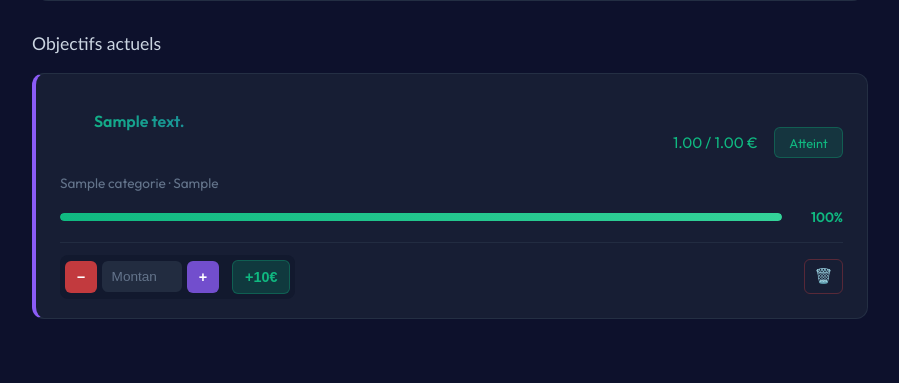
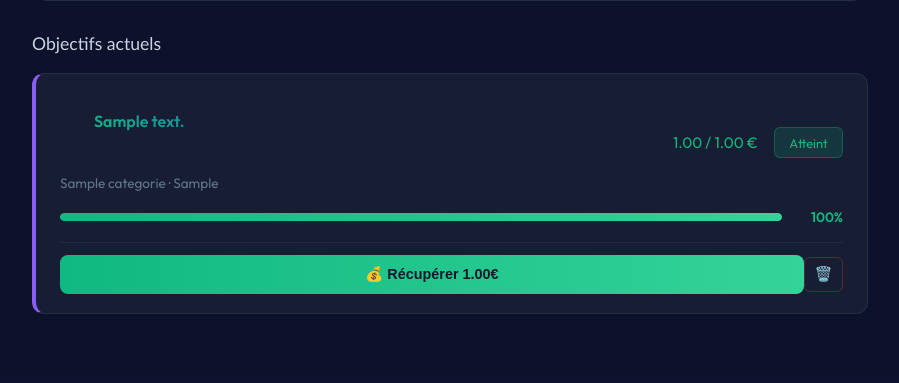
Before and after one commit to aferrah/Budgeometre, a Flask app: page /mes-objectifs in a window 1280 px wide. Shown: the part 876-1259 px from the top of the page, without its empty margins (190-1089 px from the left). After the commit the page ends 1190 px from the top, so only its background shows below. Run offline with Flask 3, Linux system fonts and the light colour scheme; tables that the repository leaves empty hold one stand-in row (values such as "Sample post"); some web fonts are replaced.

Commit message:
Update première version de objectif

```diff
--- a/app.py
+++ b/app.py
@@ -2,13 +2,13 @@ from flask import Flask, render_template, request, redirect, url_for, flash
 from flask_sqlalchemy import SQLAlchemy
 from datetime import datetime
 from sqlalchemy import func
-
 
 app = Flask(__name__)
 
 app.config["SQLALCHEMY_DATABASE_URI"] = "sqlite:///budget.db"
 app.config["SQLALCHEMY_TRACK_MODIFICATIONS"] = False
 app.config["SECRET_KEY"] = "budgeometre_secret_2025"
+
 db = SQLAlchemy(app)
 
 
@@ -51,15 +51,14 @@ class Objectif(db.Model):
     __tablename__ = "OBJECTIF"
     idObjectif = db.Column(db.Integer, primary_key=True)
     montant = db.Column(db.Numeric(15, 2), nullable=False)
-    epargne_actuelle = db.Column(db.Numeric(15, 2), default=0)  # NOUVEAU
+    epargne_actuelle = db.Column(db.Numeric(15, 2), default=0)
     description = db.Column(db.String(255))
-    frequence = db.Column(db.String(20))  # ex: mensuel, annuel
+    frequence = db.Column(db.String(20))
     dateDebut = db.Column(db.DateTime)
     dateFin = db.Column(db.DateTime)
     idCategorie = db.Column(db.Integer, db.ForeignKey("CATEGORIE.idCategorie"), nullable=False)
 
     categorie = db.relationship("Categorie", back_populates="objectifs")
-
 
     def __repr__(self):
         return f"<Objectif {self.description} {self.montant}>"
@@ -71,18 +70,16 @@ def home():
         Transaction.query.order_by(Transaction.dateTransaction.desc()).limit(10).all()
     )
 
-    # Total des revenus (montants positifs)
     total_revenus = db.session.query(
         db.func.coalesce(db.func.sum(Transaction.montant), 0)
     ).filter(Transaction.montant > 0).scalar()
 
-    # Total des dépenses (montants négatifs, on prend la valeur absolue)
     total_depenses_raw = db.session.query(
         db.func.coalesce(db.func.sum(Transaction.montant), 0)
     ).filter(Transaction.montant < 0).scalar()
 
     total_revenus = float(total_revenus)
-    total_depenses = float(-total_depenses_raw)  # Valeur positive pour l'affichage
+    total_depenses = float(-total_depenses_raw)
     argentActuel = total_revenus - total_depenses
 
     return render_template(
@@ -97,11 +94,9 @@ def home():
 @app.route("/add-expense", methods=["GET", "POST"])
 def add_expense():
     if request.method == "GET":
-        # fournir la liste des catégories pour le select
         categories = Categorie.query.order_by(Categorie.nom).all()
         return render_template("add-expense.html", categories=categories)
 
-    # POST : créer une transaction depuis le formulaire
     titre = request.form.get("label") or "Dépense"
     montant_raw = request.form.get("amount") or "0"
     type_transaction = request.form.get("type", "depense")
@@ -133,7 +128,6 @@ def add_expense():
         except Exception:
             categorie = None
 
-    # Si aucune catégorie sélectionnée ou trouvée, créer/attribuer une catégorie 'Autre'
     if not categorie:
         categorie = Categorie.query.filter_by(nom="Autre").first()
         if not categorie:
@@ -206,51 +200,6 @@ def list_transactions():
         lignes.append(f"{t.dateTransaction} - {t.titre} : {t.montant}€ (cat: {t.categorie.nom})")
     return "<br>".join(lignes) if lignes else "Aucune transaction pour l'instant."
 
-'''@app.route("/mes-depenses", methods=["GET", "POST"])
-def mes_depenses():
-    # --- 1) Traitement du formulaire (POST) ---
-    if request.method == "POST":
-        titre = request.form.get("titre")
-        montant = request.form.get("montant")
-        categorie_id = request.form.get("idCategorie")
-
-        # Vérification basique
-        if not titre or not montant or not categorie_id:
-            return "Erreur : tous les champs sont obligatoires.", 400
-
-        # Validation des types
-        try:
-            montant = float(montant)
-            categorie_id = int(categorie_id)
-        except ValueError:
-            return "Erreur : montant ou catégorie invalide.", 400
-
-        # Création de la transaction
-        nouvelle_transaction = Transaction(
-            titre=titre,
-            montant=montant,
-            idCategorie=categorie_id
-        )
-        db.session.add(nouvelle_transaction)
-        db.session.commit()
-
-        # Redirection après ajout
-        return redirect(url_for("mes_depenses"))
-
-    # --- 2) Affichage (GET) ---
-    transactions = (
-        Transaction.query
-        .order_by(Transaction.dateTransaction.desc())
-        .all()
-    )
-    categories = Categorie.query.order_by(Categorie.nom).all()
-
-    return render_template(
-        "mes_depenses.html",
-        transactions=transactions,
-        categories=categories
-    )'''
-
 
 @app.route("/dashboard")
 def budget_dashboard():
@@ -259,7 +208,6 @@ def budget_dashboard():
 
     now = datetime.utcnow()
 
-    # Fonction helper pour calculer les stats d'une période
     def get_stats(start_date, end_date=None):
         query_dep = db.session.query(func.coalesce(func.sum(Transaction.montant), 0)).filter(
             Transaction.montant < 0,
@@ -275,20 +223,16 @@ def budget_dashboard():
 
         return float(-query_dep.scalar()), float(query_rev.scalar())
 
-    # Stats par mois
     start_month = datetime(now.year, now.month, 1)
     dep_mois, rev_mois = get_stats(start_month)
 
-    # Stats par trimestre
     trimestre = (now.month - 1) // 3
     start_quarter = datetime(now.year, trimestre * 3 + 1, 1)
     dep_trim, rev_trim = get_stats(start_quarter)
 
-    # Stats par année
     start_year = datetime(now.year, 1, 1)
     dep_annee, rev_annee = get_stats(start_year)
 
-    # Dépenses par catégorie (pour chaque période)
     def get_depenses_par_cat(start_date):
         result = (
             db.session.query(Categorie.nom, func.coalesce(func.sum(Transaction.montant), 0))
@@ -303,12 +247,10 @@ def budget_dashboard():
     cat_trim = get_depenses_par_cat(start_quarter)
     cat_annee = get_depenses_par_cat(start_year)
 
-    # Mapping nom -> id et couleur
     all_categories = Categorie.query.all()
     categories_ids = {cat.nom: cat.idCategorie for cat in all_categories}
     categories_colors = {cat.nom: cat.couleur or '#8b5cf6' for cat in all_categories}
 
-    # Objectifs (basé sur le mois)
     objectifs = Objectif.query.all()
     nb_objectifs = len(objectifs)
     objectifs_respectes = 0
@@ -322,7 +264,6 @@ def budget_dashboard():
             objectifs_respectes += 1
     ratio_objectifs = int(round(100 * objectifs_respectes / nb_objectifs)) if nb_objectifs > 0 else 0
 
-    # Évolution 6 mois
     evol_mois_labels, evol_mois_dep, evol_mois_rev = [], [], []
     for i in range(5, -1, -1):
         d = now - timedelta(days=i * 30)
@@ -333,7 +274,6 @@ def budget_dashboard():
         evol_mois_dep.append(dep)
         evol_mois_rev.append(rev)
 
-    # Évolution 4 trimestres
     evol_trim_labels, evol_trim_dep, evol_trim_rev = [], [], []
     for i in range(3, -1, -1):
         t = (now.month - 1) // 3 + 1 - i
@@ -348,7 +288,6 @@ def budget_dashboard():
         evol_trim_dep.append(dep)
         evol_trim_rev.append(rev)
 
-    # Évolution 3 années
     evol_annee_labels, evol_annee_dep, evol_annee_rev = [], [], []
     for i in range(2, -1, -1):
         a = now.year - i
@@ -359,19 +298,13 @@ def budget_dashboard():
 
     return render_template(
         "budget-dashboard.html",
-        # Stats mois
         dep_mois=dep_mois, rev_mois=rev_mois, solde_mois=rev_mois - dep_mois, cat_mois=cat_mois,
-        # Stats trimestre
         dep_trim=dep_trim, rev_trim=rev_trim, solde_trim=rev_trim - dep_trim, cat_trim=cat_trim,
-        # Stats année
         dep_annee=dep_annee, rev_annee=rev_annee, solde_annee=rev_annee - dep_annee, cat_annee=cat_annee,
-        # Objectifs
         objectifs_respectes=objectifs_respectes, nb_objectifs=nb_objectifs, ratio_objectifs=ratio_objectifs,
-        # Évolution
         evol_mois_labels=evol_mois_labels, evol_mois_dep=evol_mois_dep, evol_mois_rev=evol_mois_rev,
         evol_trim_labels=evol_trim_labels, evol_trim_dep=evol_trim_dep, evol_trim_rev=evol_trim_rev,
         evol_annee_labels=evol_annee_labels, evol_annee_dep=evol_annee_dep, evol_annee_rev=evol_annee_rev,
-        # Catégories IDs et couleurs
         categories_ids=categories_ids,
         categories_colors=categories_colors,
     )
@@ -379,7 +312,6 @@ def budget_dashboard():
 
 @app.route("/mes-objectifs", methods=["GET", "POST"])
 def mes_objectifs():
-    # --- POST : ajout d'un objectif ---
     if request.method == "POST":
         montant_str = request.form.get("montant")
         categorie_str = request.form.get("categorie")
@@ -410,7 +342,6 @@ def mes_objectifs():
 
         return redirect(url_for("mes_objectifs"))
 
-    # --- GET : afficher la page ---
     objectifs = Objectif.query.all()
     categories = Categorie.query.all()
 
@@ -459,12 +390,31 @@ def ajouter_epargne(id):
         flash(f"Solde insuffisant ! Vous avez {solde_actuel:.2f}€ disponible.", "error")
         return redirect(url_for("mes_objectifs", _anchor=f"objectif-{id}"))
 
+    # Créer ou récupérer la catégorie "Épargne"
+    cat_epargne = Categorie.query.filter_by(nom="Épargne").first()
+    if not cat_epargne:
+        cat_epargne = Categorie(nom="Épargne", description="Transferts vers épargne", couleur="#f59e0b")
+        db.session.add(cat_epargne)
+        db.session.commit()
+
+    # Créer une transaction négative (retrait du solde)
+    transaction = Transaction(
+        montant=-montant,
+        titre=f"Épargne: {objectif.description or 'Objectif'}",
+        commentaire=f"Transfert vers objectif d'épargne",
+        dateTransaction=datetime.utcnow(),
+        idCategorie=cat_epargne.idCategorie
+    )
+    db.session.add(transaction)
+
+    # Ajouter à l'épargne de l'objectif
     if objectif.epargne_actuelle is None:
         objectif.epargne_actuelle = 0
     objectif.epargne_actuelle = float(objectif.epargne_actuelle) + montant
+
     db.session.commit()
 
-    flash(f"{montant:.2f}€ ajouté à votre objectif !", "success")
+    flash(f"{montant:.2f}€ transféré vers votre épargne !", "success")
     return redirect(url_for("mes_objectifs", _anchor=f"objectif-{id}"))
 
 
@@ -473,25 +423,113 @@ def retirer_epargne(id):
     objectif = Objectif.query.get_or_404(id)
     montant_str = request.form.get("montant")
 
-    if montant_str:
-        try:
-            montant = float(montant_str)
-            if objectif.epargne_actuelle is None:
-                objectif.epargne_actuelle = 0
-            nouvelle_valeur = float(objectif.epargne_actuelle) - montant
-            objectif.epargne_actuelle = max(0, nouvelle_valeur)
-            db.session.commit()
-        except ValueError:
-            pass
+    if not montant_str:
+        return redirect(url_for("mes_objectifs", _anchor=f"objectif-{id}"))
 
+    try:
+        montant = float(montant_str)
+    except ValueError:
+        return redirect(url_for("mes_objectifs", _anchor=f"objectif-{id}"))
+
+    epargne_actuelle = float(objectif.epargne_actuelle) if objectif.epargne_actuelle else 0
+
+    if montant > epargne_actuelle:
+        flash(f"Épargne insuffisante ! Vous avez {epargne_actuelle:.2f}€ dans cet objectif.", "error")
+        return redirect(url_for("mes_objectifs", _anchor=f"objectif-{id}"))
+
+    # Créer ou récupérer la catégorie "Épargne"
+    cat_epargne = Categorie.query.filter_by(nom="Épargne").first()
+    if not cat_epargne:
+        cat_epargne = Categorie(nom="Épargne", description="Transferts vers épargne", couleur="#f59e0b")
+        db.session.add(cat_epargne)
+        db.session.commit()
+
+    # Créer une transaction positive (retour vers solde)
+    transaction = Transaction(
+        montant=montant,
+        titre=f"Retrait épargne: {objectif.description or 'Objectif'}",
+        commentaire=f"Retrait depuis objectif d'épargne",
+        dateTransaction=datetime.utcnow(),
+        idCategorie=cat_epargne.idCategorie
+    )
+    db.session.add(transaction)
+
+    # Retirer de l'épargne
+    objectif.epargne_actuelle = epargne_actuelle - montant
+
+    db.session.commit()
+
+    flash(f"{montant:.2f}€ retransféré vers votre solde !", "success")
     return redirect(url_for("mes_objectifs", _anchor=f"objectif-{id}"))
+
+
+@app.route("/objectif/<int:id>/recuperer", methods=["POST"])
+def recuperer_epargne(id):
+    objectif = Objectif.query.get_or_404(id)
+
+    epargne_actuelle = float(objectif.epargne_actuelle) if objectif.epargne_actuelle else 0
+
+    if epargne_actuelle <= 0:
+        flash("Aucune épargne à récupérer.", "error")
+        return redirect(url_for("mes_objectifs", _anchor=f"objectif-{id}"))
+
+    # Créer ou récupérer la catégorie "Épargne"
+    cat_epargne = Categorie.query.filter_by(nom="Épargne").first()
+    if not cat_epargne:
+        cat_epargne = Categorie(nom="Épargne", description="Transferts vers épargne", couleur="#f59e0b")
+        db.session.add(cat_epargne)
+        db.session.commit()
+
+    # Créer une transaction positive (retour vers solde)
+    transaction = Transaction(
+        montant=epargne_actuelle,
+        titre=f"Récupération épargne: {objectif.description or 'Objectif'}",
+        commentaire=f"Objectif atteint - récupération totale",
+        dateTransaction=datetime.utcnow(),
+        idCategorie=cat_epargne.idCategorie
+    )
+    db.session.add(transaction)
+
+    # Remettre l'épargne à zéro
+    objectif.epargne_actuelle = 0
+
+    db.session.commit()
+
+    flash(f"{epargne_actuelle:.2f}€ récupéré sur votre solde principal !", "success")
+    return redirect(url_for("mes_objectifs"))
+
 
 @app.route("/objectif/<int:id>/supprimer", methods=["POST"])
 def supprimer_objectif(id):
     objectif = Objectif.query.get_or_404(id)
+
+    # Si l'objectif a de l'épargne, la remettre sur le solde
+    epargne_actuelle = float(objectif.epargne_actuelle) if objectif.epargne_actuelle else 0
+
+    if epargne_actuelle > 0:
+        cat_epargne = Categorie.query.filter_by(nom="Épargne").first()
+        if not cat_epargne:
+            cat_epargne = Categorie(nom="Épargne", description="Transferts vers épargne", couleur="#f59e0b")
+            db.session.add(cat_epargne)
+            db.session.commit()
+
+        transaction = Transaction(
+            montant=epargne_actuelle,
+            titre=f"Suppression objectif: {objectif.description or 'Objectif'}",
+            commentaire=f"Récupération épargne suite à suppression",
+            dateTransaction=datetime.utcnow(),
+            idCategorie=cat_epargne.idCategorie
+        )
+        db.session.add(transaction)
+        flash(f"Objectif supprimé. {epargne_actuelle:.2f}€ retransféré vers votre solde.", "success")
+    else:
+        flash("Objectif supprimé.", "success")
+
     db.session.delete(objectif)
     db.session.commit()
     return redirect(url_for("mes_objectifs"))
+
+
 @app.route("/categories", methods=["GET", "POST"])
 def categories():
     if request.method == "POST":
@@ -500,7 +538,6 @@ def categories():
         couleur = request.form.get("couleur", "#8b5cf6")
 
         if nom:
-            # Vérifier si la catégorie existe déjà
             existante = Categorie.query.filter_by(nom=nom).first()
             if not existante:
                 nouvelle_cat = Categorie(nom=nom, description=description, couleur=couleur)
@@ -509,7 +546,6 @@ def categories():
 
         return redirect(url_for("categories"))
 
-    # GET : afficher toutes les catégories
     toutes_categories = Categorie.query.order_by(Categorie.nom).all()
     return render_template("categories.html", categories=toutes_categories)
 
@@ -518,9 +554,7 @@ def categories():
 def delete_category(id):
     categorie = Categorie.query.get_or_404(id)
 
-    # Vérifier si des transactions utilisent cette catégorie
     if categorie.transactions:
-        # Option : ne pas supprimer si utilisée
         return redirect(url_for("categories"))
 
     db.session.delete(categorie)
@@ -535,7 +569,6 @@ def depenses_categorie(id):
 
     categorie = Categorie.query.get_or_404(id)
 
-    # Récupérer toutes les transactions de cette catégorie (dépenses uniquement)
     transactions = Transaction.query.filter(
         Transaction.idCategorie == id,
         Transaction.montant < 0
@@ -543,13 +576,11 @@ def depenses_categorie(id):
 
     now = datetime.utcnow()
 
-    # Calculer les dépenses par mois
     depenses_par_mois = defaultdict(float)
     for t in transactions:
         mois_key = t.dateTransaction.strftime('%Y-%m')
         depenses_par_mois[mois_key] += float(-t.montant)
 
-    # Générer les 12 derniers mois
     mois_labels = []
     mois_data = []
     for i in range(11, -1, -1):
@@ -559,7 +590,6 @@ def depenses_categorie(id):
         mois_labels.append(mois_label)
         mois_data.append(depenses_par_mois.get(mois_key, 0))
 
-    # Calculer les dépenses par trimestre
     depenses_par_trimestre = defaultdict(float)
     for t in transactions:
         annee = t.dateTransaction.year
@@ -567,7 +597,6 @@ def depenses_categorie(id):
         trim_key = f"{annee}-T{trimestre}"
         depenses_par_trimestre[trim_key] += float(-t.montant)
 
-    # Générer les 4 derniers trimestres
     trimestre_labels = []
     trimestre_data = []
     trimestre_actuel = (now.month - 1) // 3 + 1
@@ -583,7 +612,6 @@ def depenses_categorie(id):
         trimestre_labels.append(f"T{t} {a}")
         trimestre_data.append(depenses_par_trimestre.get(trim_key, 0))
 
-    # Calculer les dépenses par année
     depenses_par_annee = defaultdict(float)
     for t in transactions:
         annee_key = str(t.dateTransaction.year)
@@ -596,7 +624,6 @@ def depenses_categorie(id):
         annee_labels.append(str(a))
         annee_data.append(depenses_par_annee.get(str(a), 0))
 
-    # Total dépenses
     total_depenses = sum(float(-t.montant) for t in transactions)
 
     return render_template(
--- a/static/css/mes-objectifs.css
+++ b/static/css/mes-objectifs.css
@@ -389,3 +389,26 @@
     color: #10b981;
     border: 1px solid rgba(16, 185, 129, 0.3);
 }
+
+/* ===== BOUTON RECUPERER ===== */
+.recuperer-form {
+    flex: 1;
+}
+
+.btn-recuperer {
+    width: 100%;
+    padding: 0.7rem 1.2rem;
+    background: linear-gradient(90deg, #10b981, #34d399);
+    color: #0f172a;
+    border: none;
+    border-radius: 8px;
+    font-size: 0.9rem;
+    font-weight: 600;
+    cursor: pointer;
+    transition: all 0.2s ease;
+}
+
+.btn-recuperer:hover {
+    transform: translateY(-1px);
+    box-shadow: 0 4px 15px rgba(16, 185, 129, 0.4);
+}
--- a/templates/mes-objectifs.html
+++ b/templates/mes-objectifs.html
@@ -86,6 +86,15 @@
                         </div>
 
                         <div class="objectif-actions-bar">
+                            {% if status == 'Atteint' %}
+                                <!-- Bouton récupérer quand objectif atteint -->
+                                <form action="{{ url_for('recuperer_epargne', id=obj.idObjectif) }}" method="POST" class="recuperer-form">
+                                    <button type="submit" class="btn-recuperer" onclick="return confirm('Récupérer {{ '%.2f'|format(epargne) }}€ sur votre solde principal ?')">
+                                        💰 Récupérer {{ "%.2f"|format(epargne) }}€
+                                    </button>
+                                </form>
+                            {% else %}
+                                <!-- Contrôles d'épargne -->
                                 <div class="epargne-controls">
                                     <form action="{{ url_for('retirer_epargne', id=obj.idObjectif) }}" method="POST" class="epargne-form-group">
                                         <input type="hidden" name="montant" id="montant-retirer-{{ obj.idObjectif }}" value="10">
@@ -113,6 +122,7 @@
                                         </button>
                                     </form>
                                 </div>
+                            {% endif %}
 
                             <form action="{{ url_for('supprimer_objectif', id=obj.idObjectif) }}" method="POST" class="delete-form">
                                 <button type="submit" class="btn-delete" title="Supprimer l'objectif" onclick="return confirm('Supprimer cet objectif ?')">
```
Lines whose indentation alone changed are shown as unchanged.
